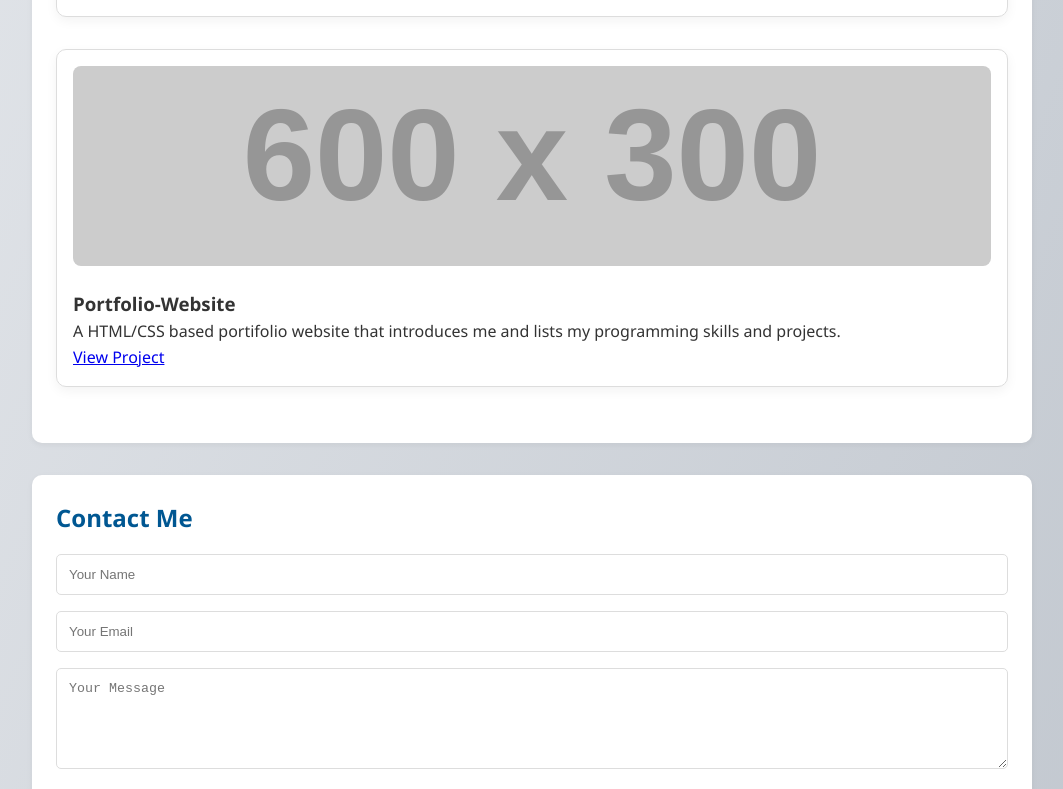
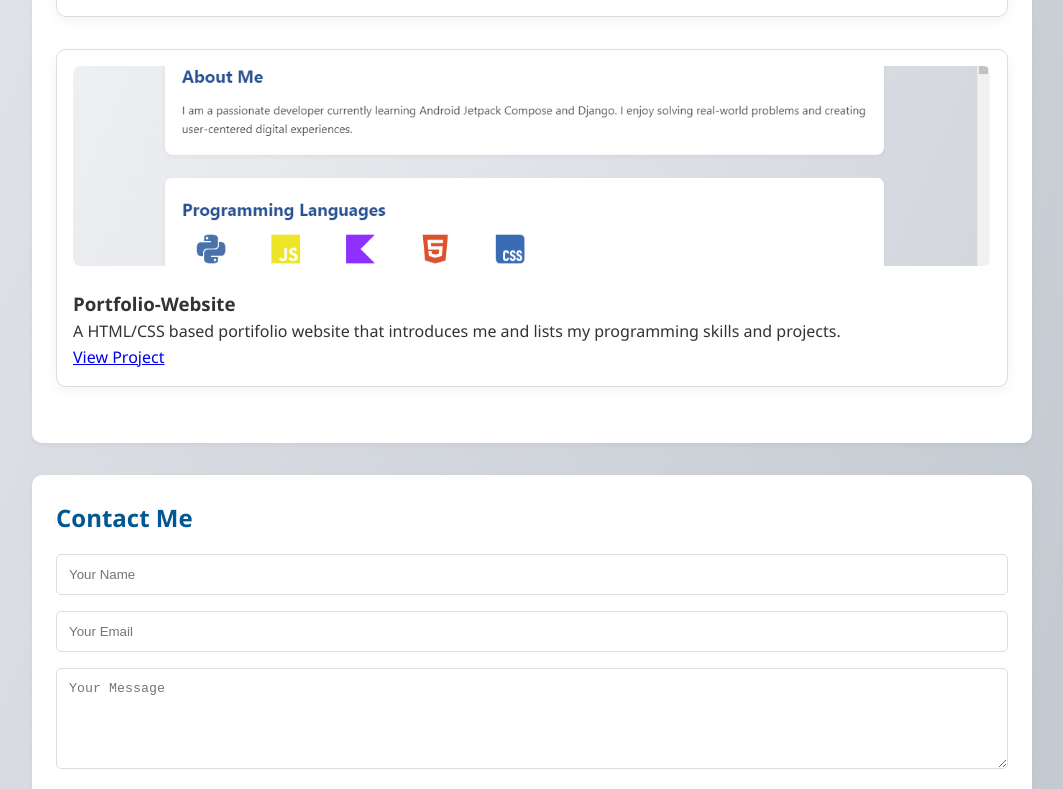
Before and after one commit to omwengaswift/my_portfolio, a plain HTML site: page index.html in a window 1280 px wide. Shown: the part 1832-2621 px from the top of the page, without its empty margins (108-1171 px from the left). Drawn offline with Linux system fonts and the light colour scheme; placeholder pictures from the web are drawn by us.

Commit message:
Update portfolio

```diff
--- a/index.html
+++ b/index.html
@@ -88,7 +88,7 @@
         <a href="#">View Project</a>
       </div>
       <div class="project">
-        <img src="https://placehold.co/600x300/5b7bd5/ffffff?text=Portfolio+Website" alt="Portfolio-Website">
+        <img src="images/Screenshot.png" alt="Portfolio-Website">
         <h3>Portfolio-Website</h3>
         <p>A HTML/CSS based portifolio website that introduces me and lists my programming skills and projects.</p>
         <a href="#">View Project</a>
```
